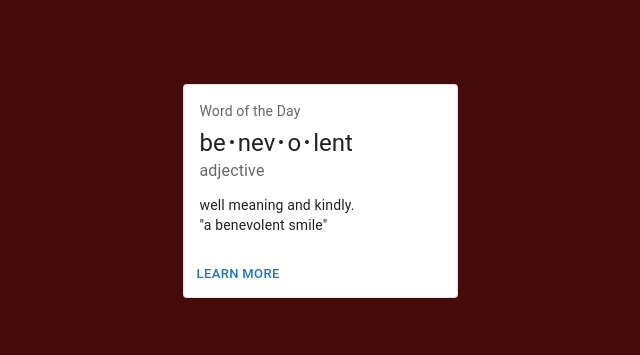
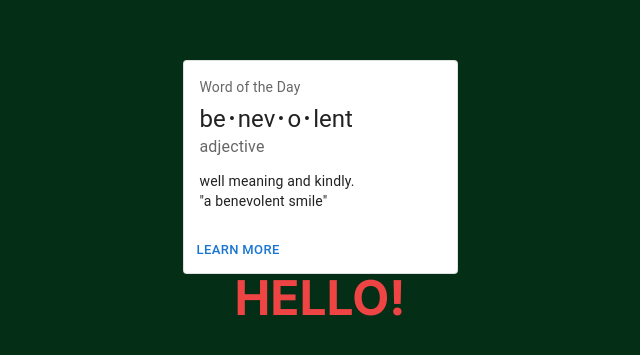
Before and after one commit to brandonmitchell217/myteam, a Next.js app: page / in a window 1280 px wide. Shown: the part 209-564 px from the top of the page, without its empty margins (320-960 px from the left). Built offline with nearby package versions, Linux system fonts and the light colour scheme.

Commit message:
installing tailwind, apparently

```diff
--- a/app/page.tsx
+++ b/app/page.tsx
@@ -3,9 +3,10 @@ import Test from "@/components/Test";
 
 export default function Home() {
   return (
-    <main className="flex flex-col items-center justify-center bg-red-950 h-screen">
+    <main className="flex flex-col items-center justify-center bg-green-950 h-screen">
       {/* <Test /> */}
       <Card />
+      <h3 className="text-red-500 uppercase font-bold text-5xl">Hello!</h3>
     </main>
   );
 }
--- a/package.json
+++ b/package.json
@@ -15,7 +15,6 @@
     "@types/node": "20.6.0",
     "@types/react": "18.2.21",
     "@types/react-dom": "18.2.7",
-    "autoprefixer": "10.4.15",
     "eslint": "8.49.0",
     "eslint-config-next": "13.4.19",
     "framer-motion": "^10.16.4",
@@ -28,6 +27,9 @@
   },
   "devDependencies": {
     "@svgr/webpack": "^8.1.0",
-    "babel-plugin-styled-components": "^2.1.4"
+    "autoprefixer": "10.4.15",
+    "babel-plugin-styled-components": "^2.1.4",
+    "postcss": "^8.4.29",
+    "tailwindcss": "^3.3.3"
   }
 }
```
Also changed, not shown: 1 other file (tests, documents, lock files or other folders).
